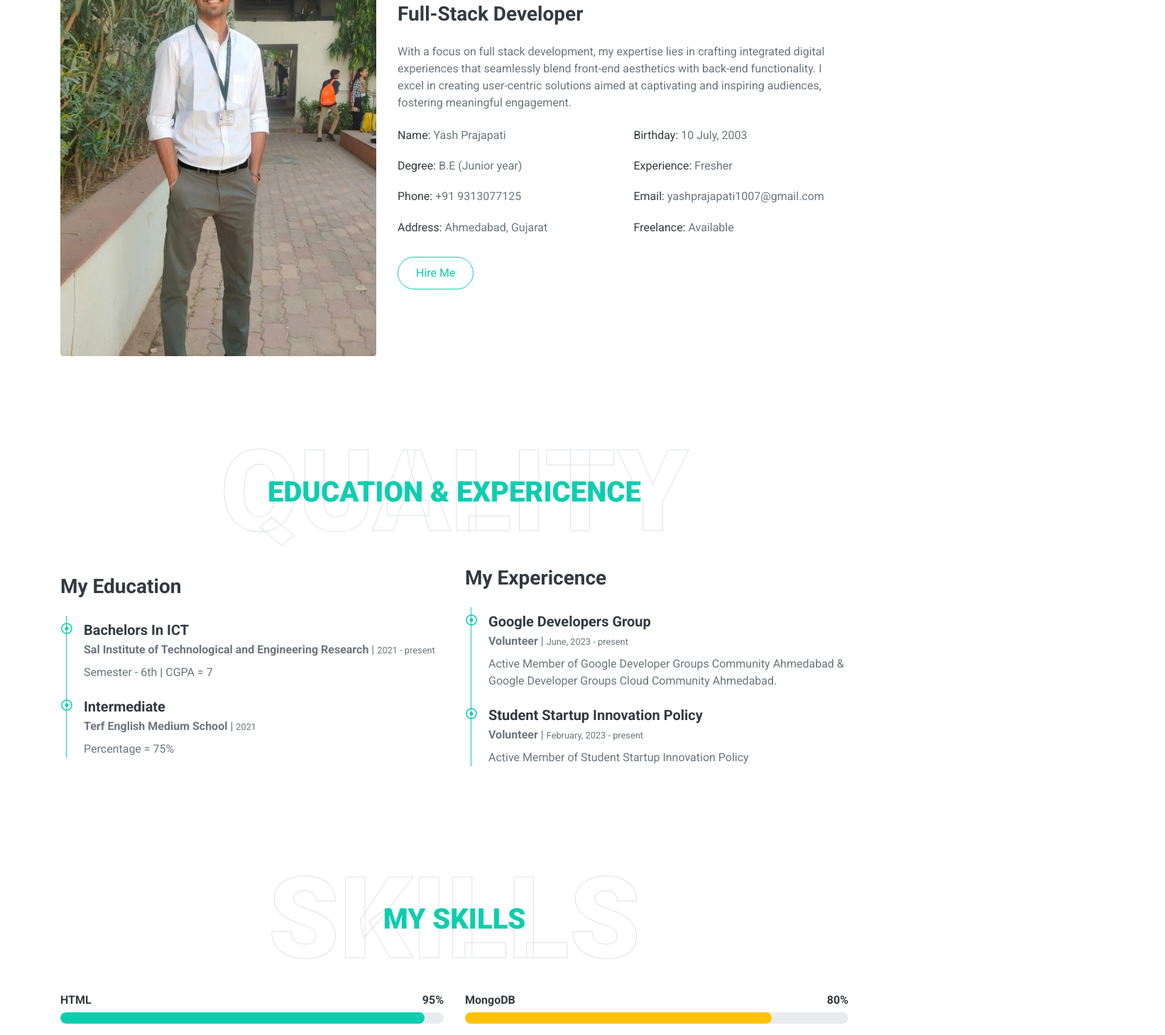
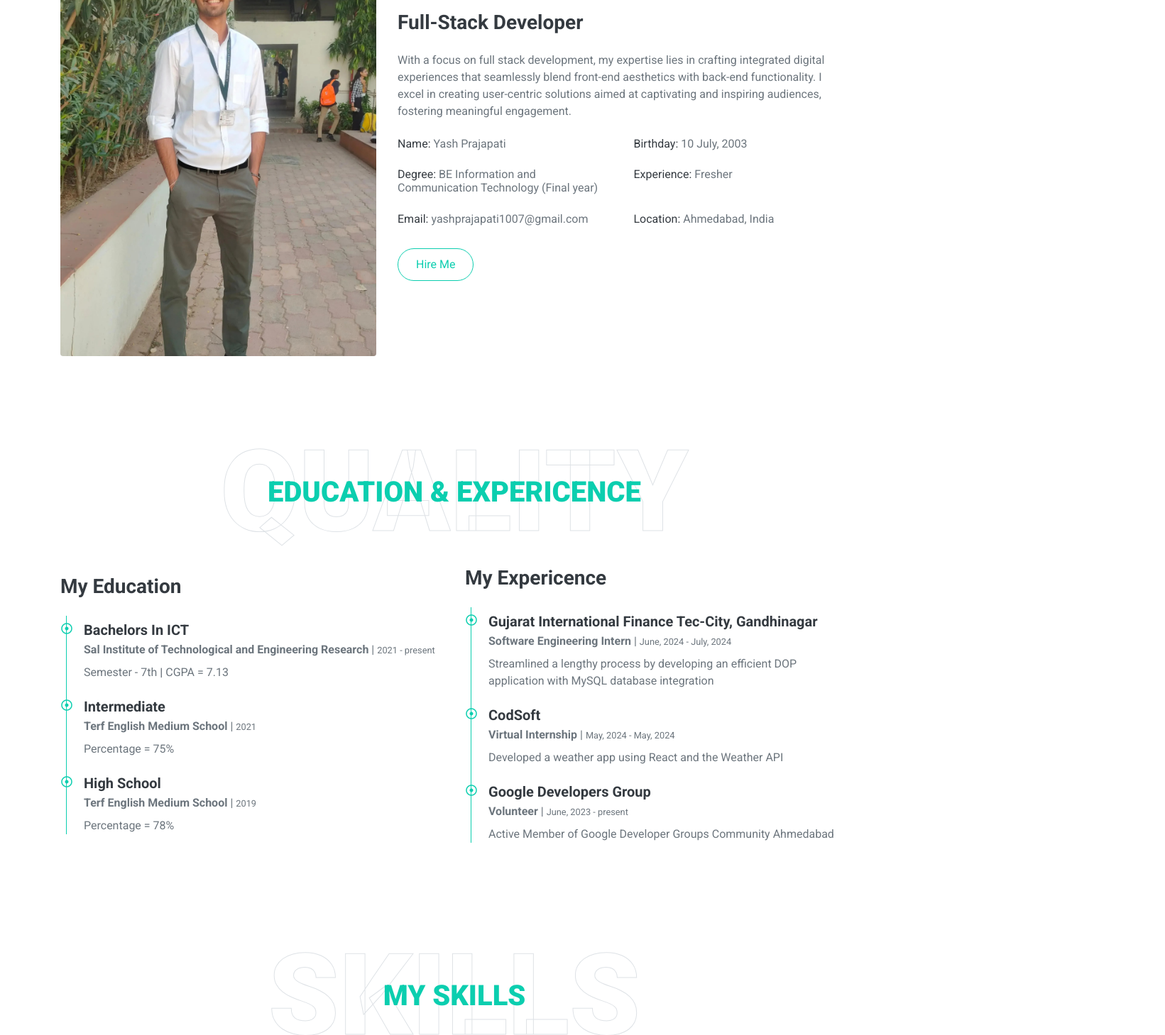
Before and after one commit to Yash7001/PORTFOLIO, a website with bundled scripts: page index.html in a window 1280 px wide. Shown: the part 1187-2646 px from the top of the page at 71% size, 1641 px wide, since content can reach past the window. Built offline with nearby package versions, Linux system fonts and the light colour scheme.

Commit message:
final commits

```diff
--- a/index.html
+++ b/index.html
@@ -156,36 +156,28 @@
               <div class="col-sm-6 py-2">
                 <h6>
                   Degree:
-                  <span class="text-secondary">B.E (Junior year)</span>
+                  <span class="text-secondary">BE Information and Communication Technology (Final year)</span>
                 </h6>
               </div>
               <div class="col-sm-6 py-2">
                 <h6>Experience: <span class="text-secondary">Fresher</span></h6>
               </div>
-              <div class="col-sm-6 py-2">
-                <h6>
-                  Phone: <span class="text-secondary">+91 9313077125</span>
-                </h6>
-              </div>
+
               <div class="col-sm-6 py-2">
                 <h6>
                   Email:
-                  <span class="text-secondary"
-                    >yashprajapati1007@gmail.com</span
+                  <span class="text-secondary email-link" href="mailto:yashprajapati1007@gmail.com"
+                    ><a href="mailto:yashprajapati1007@gmail.com" class="email-link">yashprajapati1007@gmail.com</a></span
                   >
                 </h6>
               </div>
               <div class="col-sm-6 py-2">
                 <h6>
-                  Address:
-                  <span class="text-secondary">Ahmedabad, Gujarat</span>
+                  Location:
+                  <span class="text-secondary">Ahmedabad, India</span>
                 </h6>
               </div>
-              <div class="col-sm-6 py-2">
-                <h6>
-                  Freelance: <span class="text-secondary">Available</span>
-                </h6>
-              </div>
+
             </div>
             <a onclick="openEmail()" class="btn btn-outline-primary mr-4">Hire Me</a>
           </div>
@@ -228,7 +220,7 @@
                   |
                   <small>2021 - present</small>
                 </p>
-                <p>Semester - 6th <b>|</b> CGPA = 7</p>
+                <p>Semester - 7th <b>|</b> CGPA = 7.13</p>
               </div>
               <div class="position-relative mb-4">
                 <i
@@ -242,6 +234,18 @@
                 </p>
                 <p>Percentage = 75%</p>
               </div>
+              <div class="position-relative mb-4">
+                <i
+                  class="far fa-dot-circle text-primary position-absolute"
+                  style="top: 2px; left: -32px"
+                ></i>
+                <h5 class="font-weight-bold mb-1">High School</h5>
+                <p class="mb-2">
+                  <strong>Terf English Medium School</strong> |
+                  <small>2019</small>
+                </p>
+                <p>Percentage = 78%</p>
+              </div>
             </div>
           </div>
           <div class="col-lg-6">
@@ -252,13 +256,12 @@
                   class="far fa-dot-circle text-primary position-absolute"
                   style="top: 2px; left: -32px"
                 ></i>
-                <h5 class="font-weight-bold mb-1">Google Developers Group</h5>
+                <h5 class="font-weight-bold mb-1">Gujarat International Finance Tec-City, Gandhinagar</h5>
                 <p class="mb-2">
-                  <strong>Volunteer</strong> | <small>June, 2023 - present</small>
+                  <strong>Software Engineering Intern</strong> | <small>June, 2024 - July, 2024</small>
                 </p>
                 <p>
-                  Active Member of Google Developer Groups Community Ahmedabad &
-                  Google Developer Groups Cloud Community Ahmedabad.
+                  Streamlined a lengthy process by developing an efficient DOP application with MySQL database integration
                 </p>
               </div>
               <div class="position-relative mb-4">
@@ -267,14 +270,27 @@
                   style="top: 2px; left: -32px"
                 ></i>
                 <h5 class="font-weight-bold mb-1">
-                  Student Startup Innovation Policy
+                  CodSoft
                 </h5>
                 <p class="mb-2">
-                  <strong>Volunteer</strong> |
-                  <small>February, 2023 - present</small>
+                  <strong>Virtual Internship</strong> |
+                  <small>May, 2024 - May, 2024</small>
                 </p>
                 <p>
-                  Active Member of Student Startup Innovation Policy
+                  Developed a weather app using React and the Weather API
+                </p>
+              </div>
+              <div class="position-relative mb-4">
+                <i
+                  class="far fa-dot-circle text-primary position-absolute"
+                  style="top: 2px; left: -32px"
+                ></i>
+                <h5 class="font-weight-bold mb-1">Google Developers Group</h5>
+                <p class="mb-2">
+                  <strong>Volunteer</strong> | <small>June, 2023 - present</small>
+                </p>
+                <p>
+                  Active Member of Google Developer Groups Community Ahmedabad
                 </p>
               </div>
             </div>
@@ -505,7 +521,7 @@
             <div class="position-relative overflow-hidden mb-2">
               <img
                 class="img-fluid rounded w-100"
-                src="img/projects/portfolio.png"
+                src="img/projects/portfolio.jpg"
                 alt=""
               />
               <div
```
Also changed, not shown: css/style.css, img/Serverless days 2023.jpg (added), img/extra.png (added), img/projects/portfolio.jpg (added), img/projects/portfolio.png (deleted), img/xyz.jpg (added), img/yash.png.
